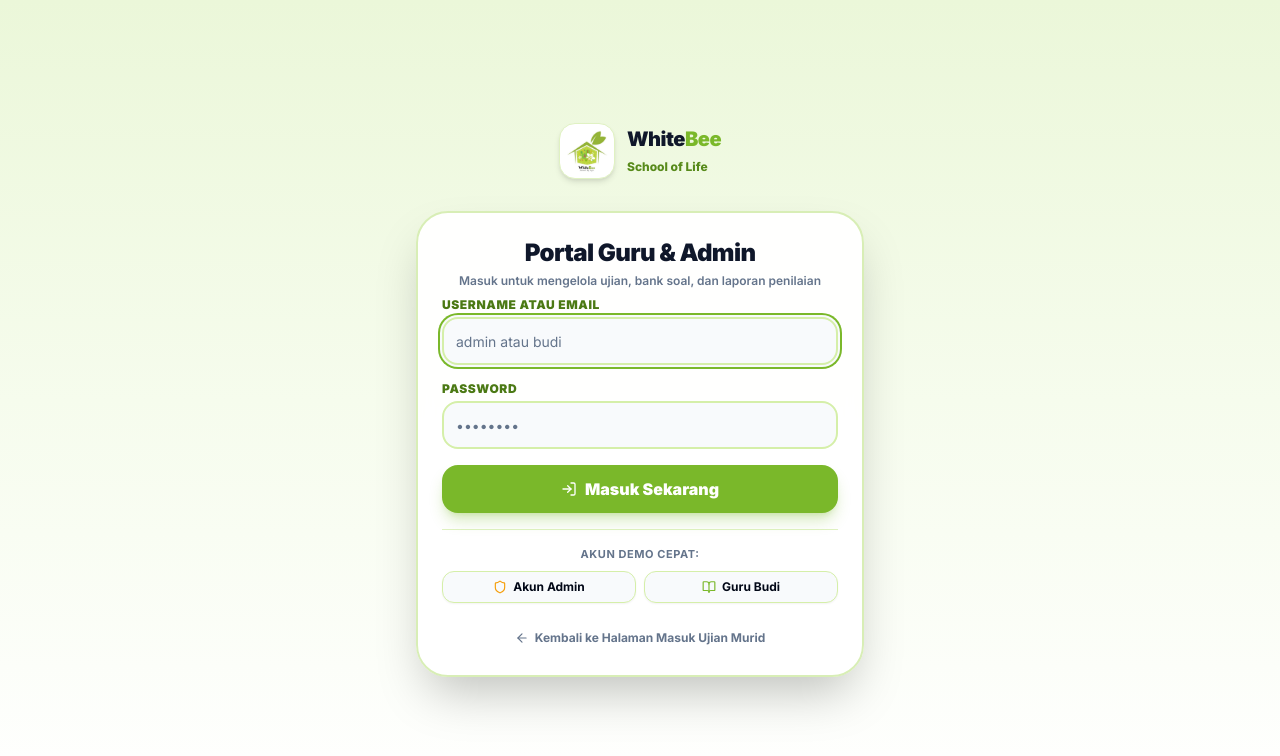
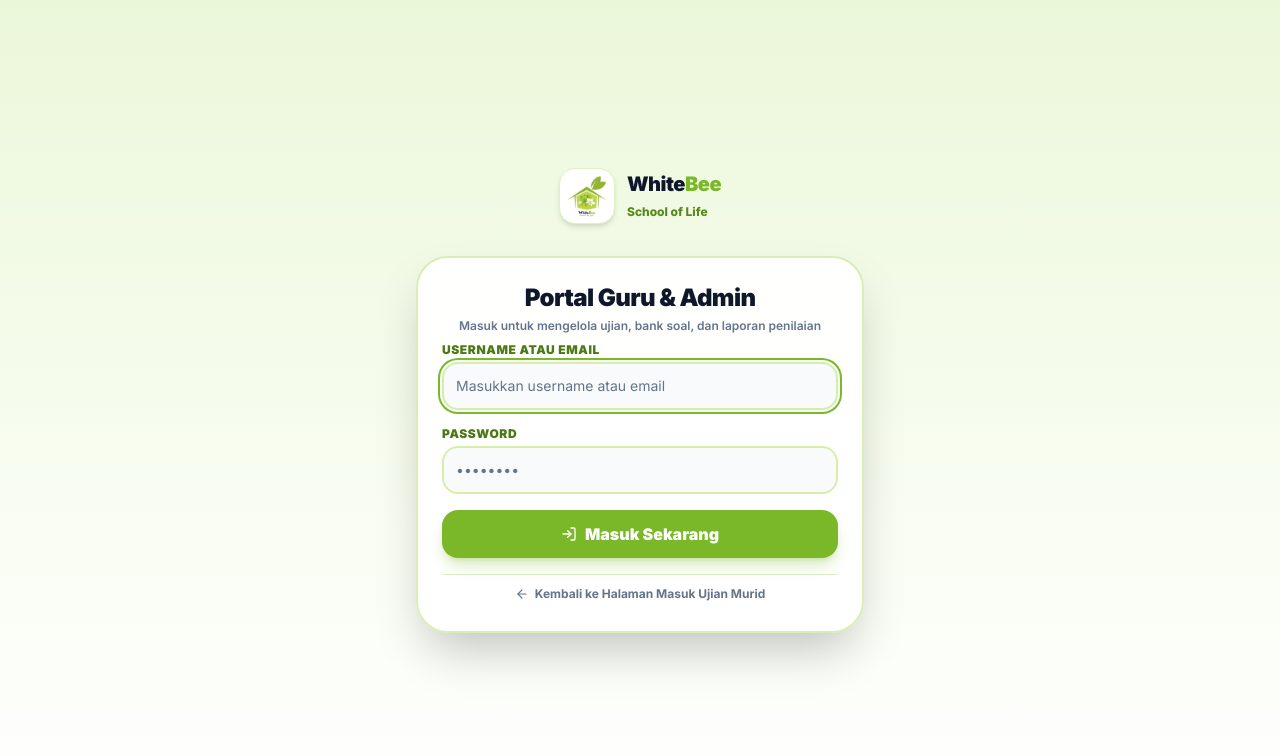
Before and after one commit to ateppuja/buatquiz, a Next.js app: page /login in a window 1280 px wide. Shown: the top 756 px of the page. Built offline with nearby package versions, Linux system fonts and the light colour scheme.

Commit message:
fix(auth): remove quick demo account buttons and clean up exam login flow

```diff
--- a/src/app/(auth)/login/page.tsx
+++ b/src/app/(auth)/login/page.tsx
@@ -6,7 +6,7 @@ import Link from "next/link";
 import { Card, CardHeader, CardTitle, CardDescription, CardContent } from "@/components/ui/card";
 import { Button } from "@/components/ui/button";
 import { Input } from "@/components/ui/input";
-import { LogIn, Shield, BookOpen, ArrowLeft } from "lucide-react";
+import { LogIn, ArrowLeft } from "lucide-react";
 import { toast } from "sonner";
 
 export default function LoginPage() {
@@ -32,7 +32,7 @@ export default function LoginPage() {
 
       const data = await res.json();
       if (!res.ok || !data.success) {
-        toast.error(data.error?.message || "Login gagal.");
+        toast.error(data.error?.message || "Login gagal. Periksa username dan password Anda.");
         setIsLoading(false);
         return;
       }
@@ -49,11 +49,6 @@ export default function LoginPage() {
       toast.error("Terjadi kesalahan pada server saat login.");
       setIsLoading(false);
     }
-  };
-
-  const handleQuickFill = (u: string, p: string) => {
-    setUsernameOrEmail(u);
-    setPassword(p);
   };
 
   return (
@@ -92,7 +87,7 @@ export default function LoginPage() {
                 </label>
                 <Input
                   type="text"
-                  placeholder="admin atau budi"
+                  placeholder="Masukkan username atau email"
                   value={usernameOrEmail}
                   onChange={(e) => setUsernameOrEmail(e.target.value)}
                   required
@@ -126,36 +121,7 @@ export default function LoginPage() {
               </Button>
             </form>
 
-            {/* Quick Demo Fill Buttons for Ease of Use */}
-            <div className="pt-4 border-t border-[#E0F2C2] space-y-2">
-              <p className="text-[11px] font-bold text-slate-500 text-center uppercase tracking-wider">
-                Akun Demo Cepat:
-              </p>
-              <div className="grid grid-cols-2 gap-2">
-                <Button
-                  type="button"
-                  variant="outline"
-                  size="sm"
-                  onClick={() => handleQuickFill("admin", "admin123")}
-                  className="text-xs font-bold gap-1.5 border-[#D5EFA9] hover:bg-[#F4FBEB] rounded-xl"
-                >
-                  <Shield className="h-3.5 w-3.5 text-amber-500" />
-                  <span>Akun Admin</span>
-                </Button>
-                <Button
-                  type="button"
-                  variant="outline"
-                  size="sm"
-                  onClick={() => handleQuickFill("guru.budi", "guru123")}
-                  className="text-xs font-bold gap-1.5 border-[#D5EFA9] hover:bg-[#F4FBEB] rounded-xl"
-                >
-                  <BookOpen className="h-3.5 w-3.5 text-[#7AB82A]" />
-                  <span>Guru Budi</span>
-                </Button>
-              </div>
-            </div>
-
-            <div className="pt-2 text-center">
+            <div className="pt-2 text-center border-t border-[#E0F2C2] mt-4">
               <Link
                 href="/"
                 className="inline-flex items-center gap-1.5 text-xs font-bold text-slate-500 hover:text-[#7AB82A] transition-colors"
--- a/src/app/(public)/page.tsx
+++ b/src/app/(public)/page.tsx
@@ -6,7 +6,7 @@ import { useRouter } from "next/navigation";
 import { Navbar } from "@/components/layouts/Navbar";
 import { Button } from "@/components/ui/button";
 import { Input } from "@/components/ui/input";
-import { ArrowRight, Sparkles, Heart } from "lucide-react";
+import { ArrowRight } from "lucide-react";
 import { toast } from "sonner";
 
 export default function LandingPage() {
@@ -42,11 +42,6 @@ export default function LandingPage() {
       toast.error("Gagal memeriksa kode ujian.");
       setIsLoading(false);
     }
-  };
-
-  const handleUseDemoCode = (code: string) => {
-    setExamCode(code);
-    toast.info(`Kode ujian ${code} dimasukkan! Klik Mulai Ujian.`);
   };
 
   return (
@@ -110,18 +105,6 @@ export default function LandingPage() {
               </Button>
             </form>
 
-            {/* Demo Code Helper */}
-            <div className="mt-5 pt-4 border-t border-[#E0F2C2] flex items-center justify-center gap-2 text-xs font-bold text-slate-500 relative z-10">
-              <span>Contoh Kode:</span>
-              <button
-                type="button"
-                onClick={() => handleUseDemoCode("MTK9A2BC")}
-                className="font-mono font-black px-3 py-1 rounded-xl bg-[#F4FBEB] border border-[#D5EFA9] text-[#578A1A] hover:bg-[#EBF7D9] transition-colors"
-              >
-                MTK9A2BC
-              </button>
-            </div>
-
           </div>
 
           {/* Quick Footer Navigation */}
```
